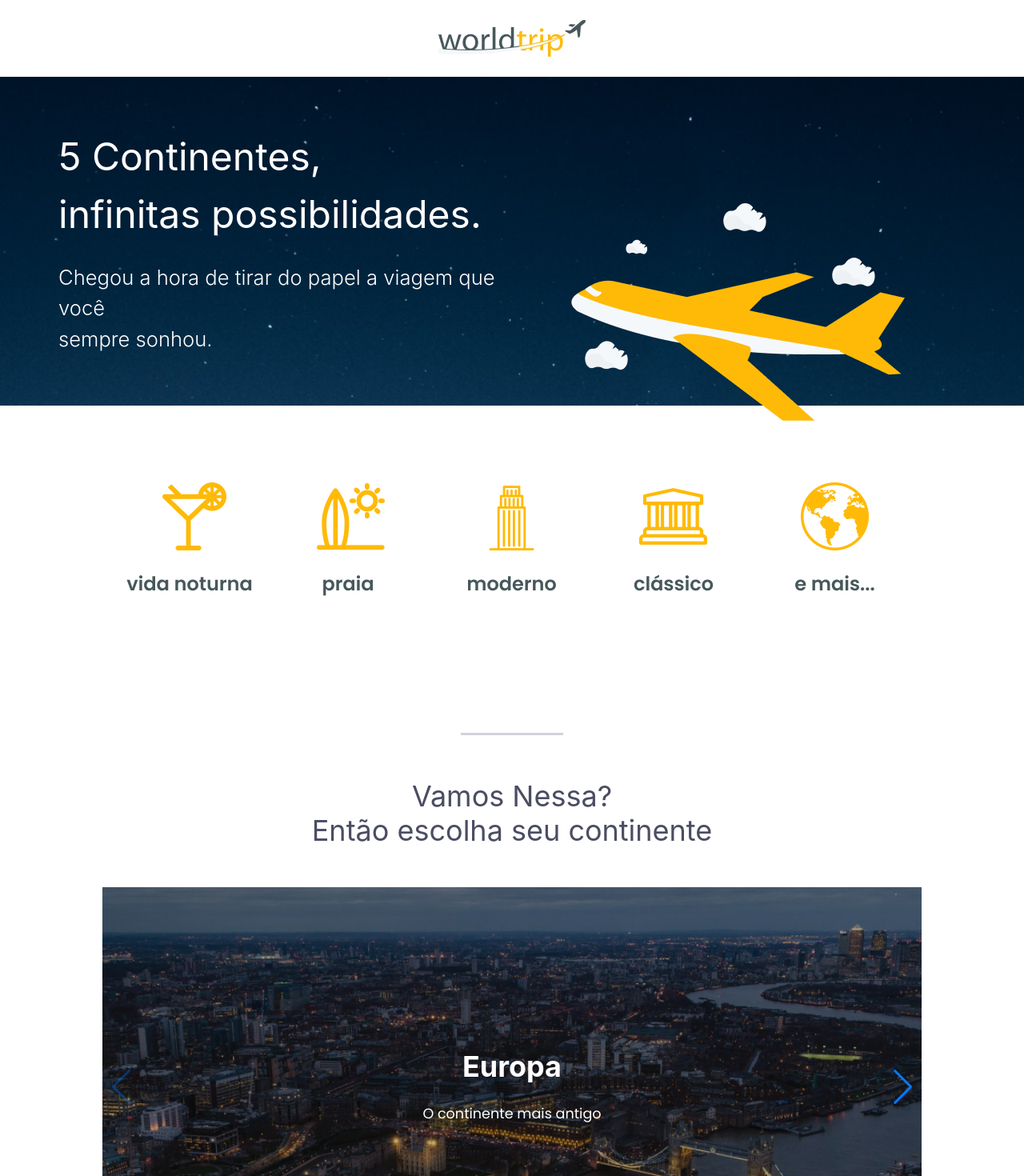
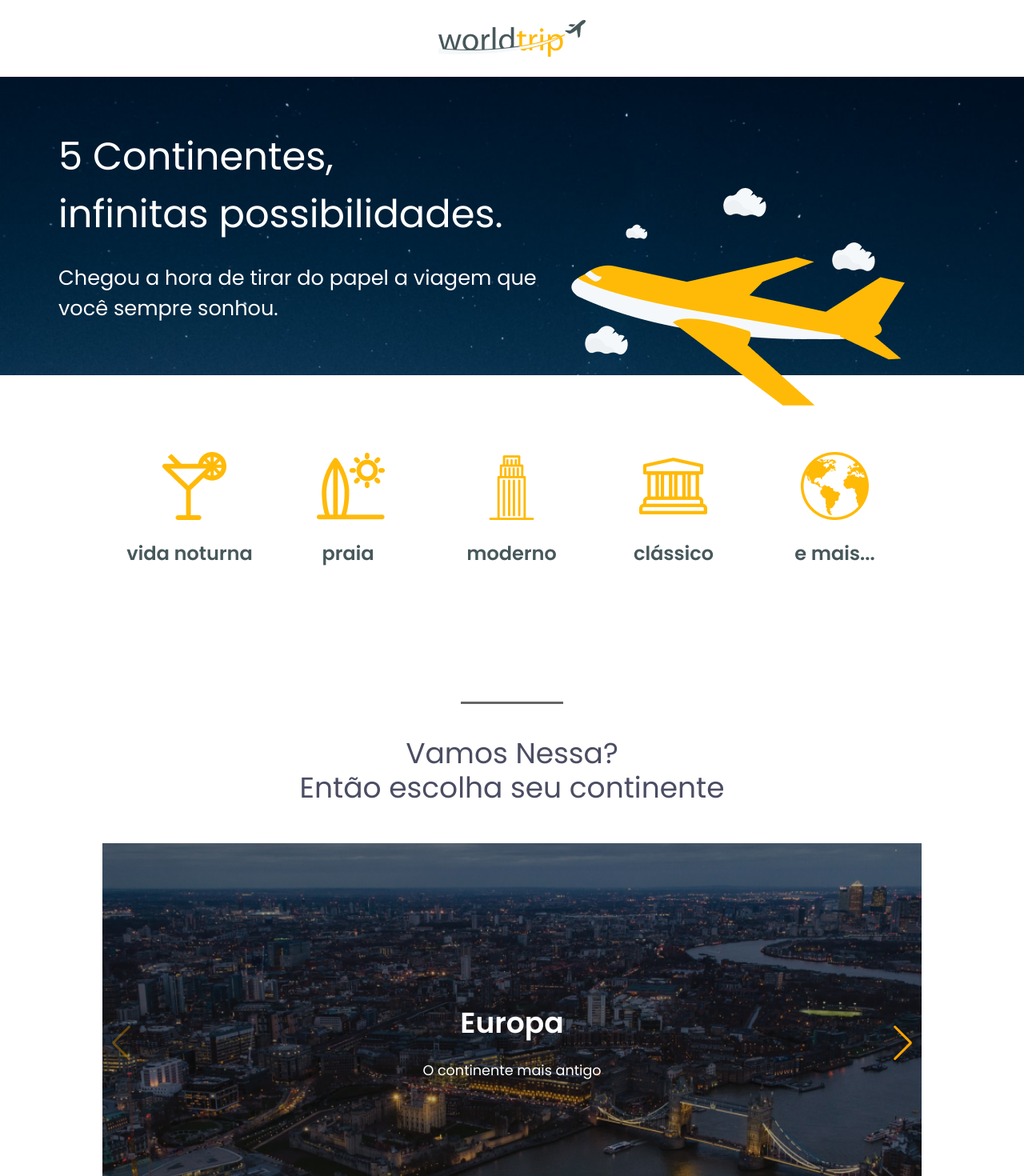
Before and after one commit to Sawyo-Fernands/WorldTrip, a Next.js app: page / in a window 1280 px wide. Shown: the top 1470 px of the page at 80% size. Built offline with nearby package versions, Linux system fonts and the light colour scheme.

Commit message:
Adicionando fontes

```diff
--- a/package.json
+++ b/package.json
@@ -12,6 +12,8 @@
     "@chakra-ui/react": "^1.8.8",
     "@emotion/react": "11",
     "@emotion/styled": "11",
+    "@fontsource/poppins": "^4.5.5",
+    "@fontsource/raleway": "^4.5.5",
     "framer-motion": "6",
     "next": "12.1.4",
     "react": "18.0.0",
--- a/src/Components/Banner/index.jsx
+++ b/src/Components/Banner/index.jsx
@@ -13,7 +13,7 @@ export function Banner(){
 
     return(
 
-         <Flex py={['4','16']} bg='gray.900' px={'14'}  backgroundImage={`url('/images/Background.png')`} as='section'
+         <Flex py={['20','16']} bg='gray.900' px={'14'}  backgroundImage={`url('/images/Background.png')`} as='section'
     backgroundRepeat={'no-repeat'} backgroundSize='cover' alignItems={'center'} justify='space-around' flexDir={['column','column','row']}>
       <Box width={['90%','600px']}>
         <Text color={'white'} as='h1' fontSize={['2xl','5xl']} mb={[4,6]}>
@@ -21,7 +21,7 @@ export function Banner(){
         infinitas possibilidades.
         </Text>
         <Text color={'white'} fontSize={['1rem',"1.6rem"]} fontWeight={'light'}>
-        Chegou a hora de tirar do papel a viagem que você <br /> sempre sonhou.
+        Chegou a hora de tirar do papel a viagem que você sempre sonhou.
         </Text>
       </Box>
       <Box width={['90%','500px']} display={isVisibleAirplane}>
--- a/src/Components/Card/index.jsx
+++ b/src/Components/Card/index.jsx
@@ -10,14 +10,11 @@ export function Card(props){
         md:'3rem'
     })
 
-    const image=useBreakpointValue({
-        sm:'100%',
-        base:'¨70%',
-    })
+
 
     return(
-        <Box display={'flex'} alignItems='center' justifyContent={'center'} mb={marginbottom}>
-        <Image src={props.image} alt={props.content} maxW={image}/>
+        <Box display={'flex'} alignItems='center' justifyContent={'center'} mb={marginbottom} >
+        <Image src={props.image} alt={props.content} maxW={['90px','180px',,'200px','200px','200px']} maxH={['90px','180px',,'200px','200px','200px']} />
 
         </Box>
 
--- a/src/Components/carousel/index.jsx
+++ b/src/Components/carousel/index.jsx
@@ -7,17 +7,20 @@ import "swiper/css/navigation";
 
 
 import { Navigation } from "swiper";
-import { Box, Flex, Heading, Text } from "@chakra-ui/react";
+import { Box, Flex, Heading, Link as ChakraLink, Text } from "@chakra-ui/react";
+import Link from "next/link";
 
 
 
 export function Carousel(){
 
     return(
-        <Box width={'80%'} margin='auto' height='500px' display={'flex'} alignItems={'center'} justifyContent='center'>
-<Swiper navigation={true} modules={[Navigation]} className="mySwiper">
+            <Box width={'80%'} margin='auto' height='500px' display={'flex'} alignItems={'center'} justifyContent='center'>
+    <Swiper navigation={true} modules={[Navigation]} className="mySwiper">
         <SwiperSlide
         style={{backgroundImage:`url('/images/continentes/Europa.png')`,backgroundPosition:'center',backgroundSize:'cover'}}>
+        <ChakraLink _hover={{textDecoration:'none'}}>
+            <Link href={'/europa'}>
             <Flex flexDir={'column'}>
                 <Heading mb={6}>
                     Europa
@@ -26,19 +29,24 @@ export function Carousel(){
                         O continente mais antigo
                 </Text>
             </Flex>
+            </Link>
+        </ChakraLink>
+
         </SwiperSlide>
         <SwiperSlide
         style={{backgroundImage:`url('/images/continentes/asia.jpg')`,backgroundPosition:'center',backgroundSize:'cover'}}>
+            <ChakraLink _hover={{textDecoration:'none'}}>
+            <Link href={'/asia'}>
             <Flex flexDir={'column'}>
-                <Heading mb={6}>
-                    Ásia
+                <Heading mb={6} fontFamily='Poppins'>
+                Ásia
                 </Heading>
                 <Text fontSize={'1.1rem'}>
-                        O maior continente do planeta terra
+                    O maior continente do planeta terra
                 </Text>
             </Flex>
-
-
+            </Link>
+        </ChakraLink>
             </SwiperSlide>
 
       </Swiper>
@@ -46,6 +54,7 @@ export function Carousel(){
 
 
 
+
     )
 
 }
--- a/src/pages/index.jsx
+++ b/src/pages/index.jsx
@@ -9,9 +9,9 @@ export default function Home() {
     <>
     <Banner/>
 
-    <SimpleGrid  py={24}  px={['24','36']} columns={[1,2,2,2,5]} spacing={'1rem'} gap='1rem' as={'section'}>
+    <SimpleGrid  py={[16,20,24]}  px={['24','36']} columns={[2,2,2,2,5]} spacing={'1rem'} gap='1rem' as={'section'}>
 
-      <Card image='/images/card/Nightlife.png'/>
+      <Card image='/images/card/Nightlife.png' />
       <Card image='/images/card/Beach.png'/>
 
 
@@ -21,8 +21,8 @@ export default function Home() {
       <Card image='/images/card/More.png'/>
 
     </SimpleGrid>
-    <Center height='50px' width={'10%'} margin='auto' mb={'2rem'}>
-    <Divider orientation='horizontal' borderBottomWidth={'3px'}/>
+    <Center height='50px' width={'10%'} margin='0 auto' mb={'1rem'}>
+    <Divider orientation='horizontal' borderBottomWidth={'3px'} borderColor='black' />
     </Center>
 
     <Flex width='100%'  alignItems={'center'} justifyContent='center' mb={6} flexDir='column' as={'section'}>
--- a/src/styles/carousel.css
+++ b/src/styles/carousel.css
@@ -1,6 +1,10 @@
+
+
 .swiper {
     width: 100%;
     height: 100%;
+    font-family: 'Poppins';
+    font-weight: 'bold';
   }
 
   .swiper-slide {
@@ -31,3 +35,11 @@
     height: 100%;
     object-fit: cover;
   }
+
+  .swiper-button-next:after, .swiper-button-prev:after{
+    color: orange;
+  }
+
+  a{
+    cursor: pointer;
+  }
--- a/src/styles/theme.js
+++ b/src/styles/theme.js
@@ -15,7 +15,10 @@ export const Theme=extendTheme({
           "50": "#EEEEF2",
         }
       },
-
+      fonts: {
+        heading: 'Poppins, sans-serif',
+        body: 'Poppins, sans-serif',
+      },
 
     styles:{
         global:{
```
Also changed, not shown: 2 other files (tests, documents, lock files or other folders).
